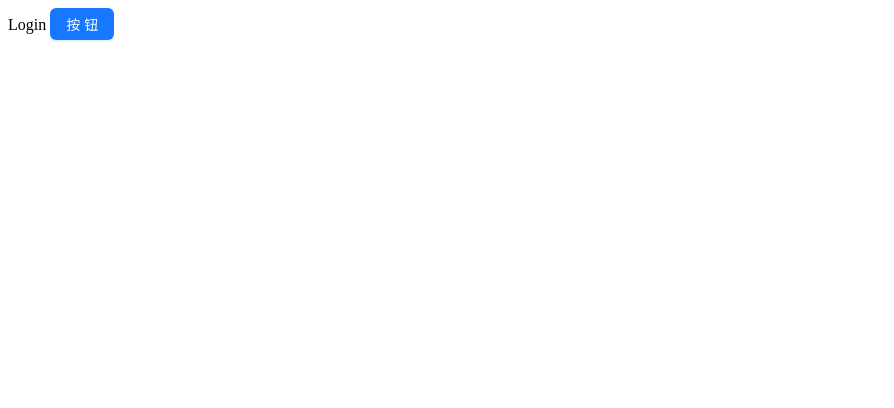
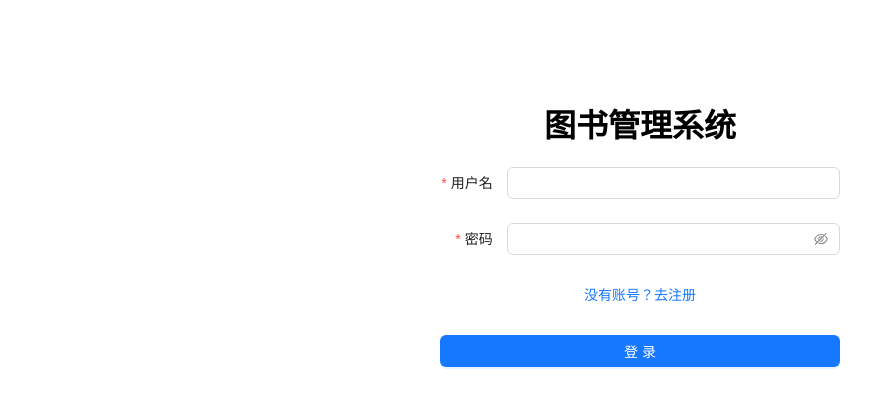
Before and after one commit to cwy007/book-management-system-frontend, a React (Vite) app: page /login in a window 1280 px wide. Shown: the top 408 px of the page, without its empty margins (0-894 px from the left). Built offline with nearby package versions, Linux system fonts and the light colour scheme.

Commit message:
feat: install axios and implement Login component

```diff
--- a/package.json
+++ b/package.json
@@ -11,6 +11,7 @@
   },
   "dependencies": {
     "antd": "^5.21.2",
+    "axios": "^1.7.7",
     "react": "^18.3.1",
     "react-dom": "^18.3.1",
     "react-router-dom": "^6.26.2"
--- /dev/null
+++ b/src/interfaces/index.ts
@@ -0,0 +1,14 @@
+import axios from "axios";
+
+const axiosInstance = axios.create({
+  baseURL: 'http://localhost:3000/',
+  timeout: 3000,
+});
+
+export const register = async (username: string, password: string) => {
+  return await axiosInstance.post('/user/register', { username, password });
+}
+
+export const login = async (username: string, password: string) => {
+  return await axiosInstance.post('/user/login', { username, password });
+}
--- /dev/null
+++ b/src/pages/Login/index.css
@@ -0,0 +1,14 @@
+#login-container {
+    width: 400px;
+    margin: 100px auto 0 auto;
+    text-align: center;
+}
+
+#login-container .links {
+    display: flex;
+    justify-content: center;
+}
+
+#login-container .btn {
+    width: 100%;
+}
--- a/src/pages/Login/index.tsx
+++ b/src/pages/Login/index.tsx
@@ -1,10 +1,75 @@
-import React from 'react'
-import { Button } from 'antd'
+import { Button, Form, Input, message } from "antd";
+import "./index.css";
+import { login } from "../../interfaces";
 
-const Login = () => {
+interface LoginUser {
+  username: string;
+  password: string;
+}
+
+const onFinish = async (values: LoginUser) => {
+  console.log(values);
+
+  try {
+    const res = await login(values.username, values.password);
+
+    if (res.status === 201 || res.status === 200) {
+      message.success("登录成功");
+
+      setTimeout(() => {
+        window.location.href = "/";
+      }, 1000);
+    }
+  } catch (e: any) {
+    message.error(e.response.data.message);
+  }
+};
+
+const layout1 = {
+  labelCol: { span: 4 },
+  wrapperCol: { span: 20 },
+};
+
+const layout2 = {
+  labelCol: { span: 0 },
+  wrapperCol: { span: 24 },
+};
+
+function Login() {
   return (
-    <div>Login <Button type="primary">按钮</Button></div>
-  )
+    <div id="login-container">
+      <h1>图书管理系统</h1>
+      <Form {...layout1} onFinish={onFinish} colon={false} autoComplete="off">
+        <Form.Item
+          label="用户名"
+          name="username"
+          rules={[{ required: true, message: "请输入用户名!" }]}
+        >
+          <Input />
+        </Form.Item>
+
+        <Form.Item
+          label="密码"
+          name="password"
+          rules={[{ required: true, message: "请输入密码!" }]}
+        >
+          <Input.Password />
+        </Form.Item>
+
+        <Form.Item {...layout2}>
+          <div className="links">
+            <a href="/register">没有账号？去注册</a>
+          </div>
+        </Form.Item>
+
+        <Form.Item {...layout2}>
+          <Button className="btn" type="primary" htmlType="submit">
+            登录
+          </Button>
+        </Form.Item>
+      </Form>
+    </div>
+  );
 }
 
 export default Login;
--- a/src/pages/Register/index.tsx
+++ b/src/pages/Register/index.tsx
@@ -1,5 +1,6 @@
-import { Button, Form, Input } from "antd";
+import { Button, Form, Input, message } from "antd";
 import "./index.css";
+import { register } from "../../interfaces";
 
 const FormItem = Form.Item;
 const { Password } = Input;
@@ -10,8 +11,28 @@ interface RegisterUser {
   password2: string;
 }
 
-const onFinish = (values: RegisterUser) => {
-  console.log(values);
+const onFinish = async (values: RegisterUser) => {
+  console.log("values", values);
+
+  if (values.password !== values.password2) {
+    message.error("两次密码不一致");
+    return;
+  }
+
+  try {
+    const res = await register(values.username, values.password);
+
+    if (res.status === 201 || res.status === 200) {
+      message.success("注册成功");
+
+      setTimeout(() => {
+        window.location.href = "/login";
+      }, 1000);
+    }
+  } catch (axiosError: any) {
+    console.log('axiosError-->', axiosError)
+    message.error(axiosError.response.data.message);
+  }
 };
 
 const layout1 = {
```
Also changed, not shown: 1 other file (tests, documents, lock files or other folders).
